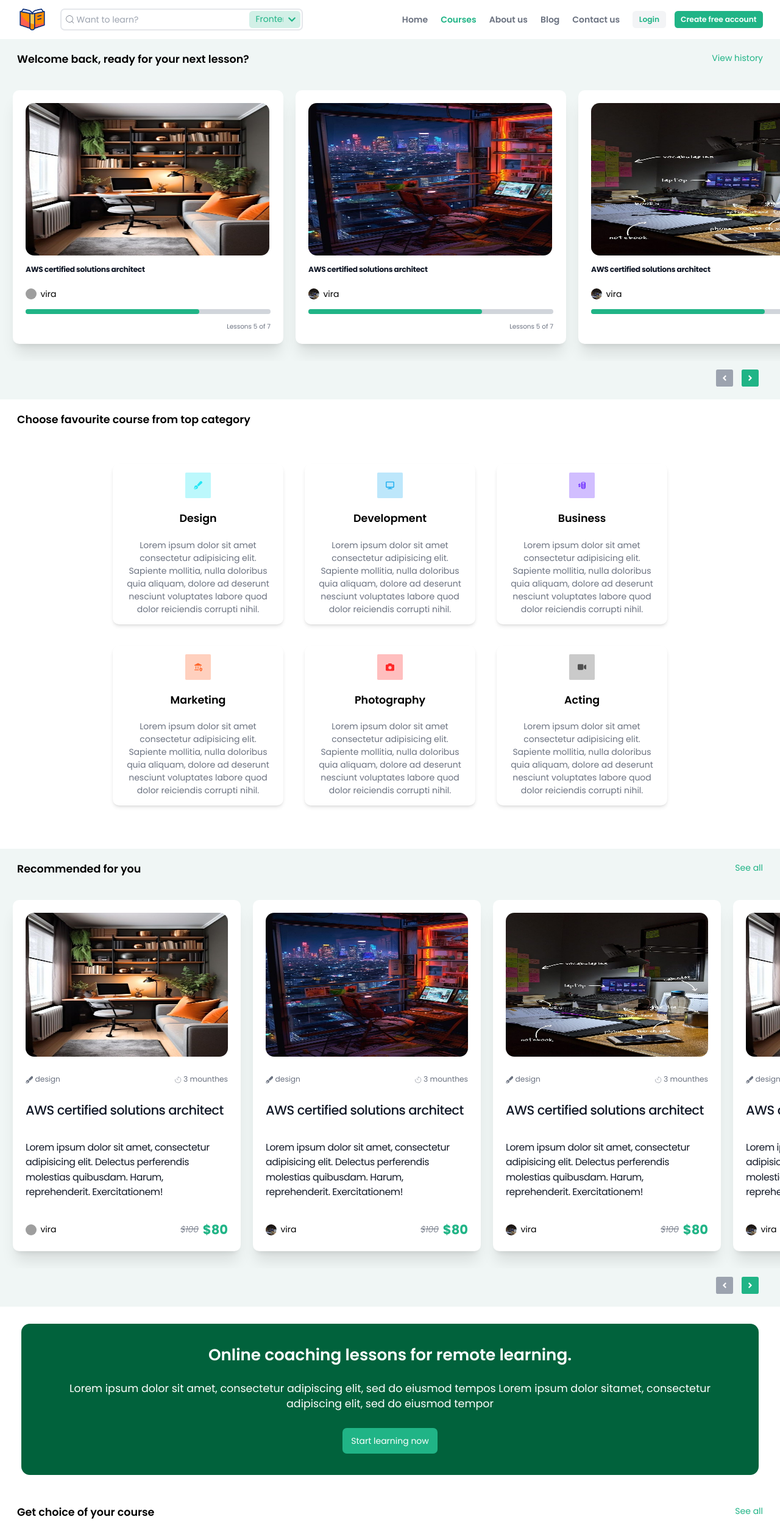
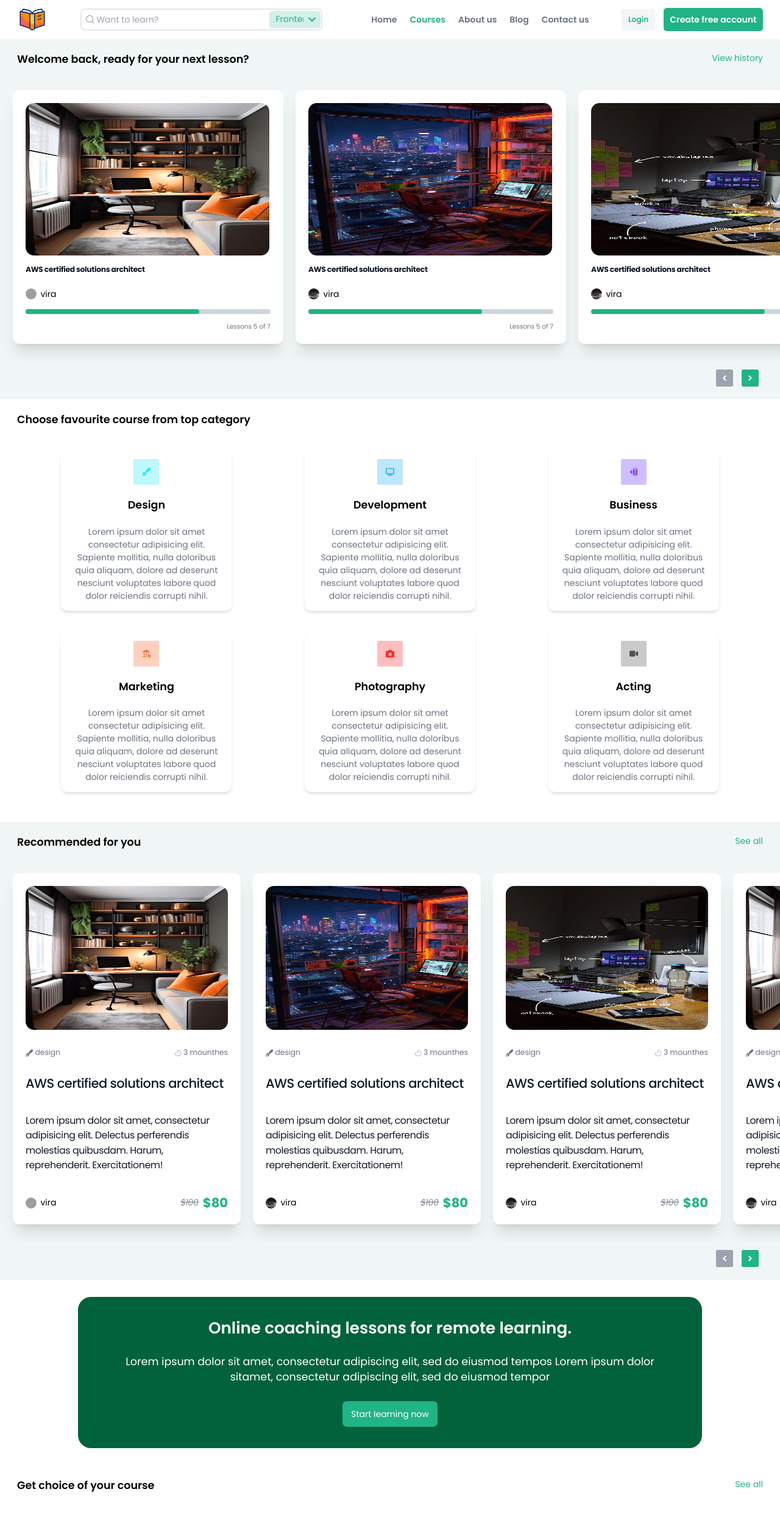
Before and after one commit to SiriusEG/Codixa_Front, a Next.js app: page /courses in a window 1280 px wide. Shown: the top 2506 px of the page at 61% size. Built offline with nearby package versions, Linux system fonts and the light colour scheme; grey boxes are pictures that could not be loaded.

Commit message:
some edit in courses page and header

```diff
--- a/src/app/(pages)/components/header/CollapseCS.jsx
+++ b/src/app/(pages)/components/header/CollapseCS.jsx
@@ -12,7 +12,7 @@
     <>
       <button
         onClick={() => setIsOpen(!isOpen)}
-        className="block rounded bg-gray-100 p-1.5 text-gray-600 hover:text-gray-600/75 lg:hidden"
+        className="block rounded bg-gray-100 p-3 text-gray-600 hover:text-gray-600/75 lg:hidden"
       >
         <FaX className={!isOpen && "hidden"} />
         <IoMenu className={isOpen && "hidden"} />
--- a/src/app/(pages)/components/header/Header.jsx
+++ b/src/app/(pages)/components/header/Header.jsx
@@ -15,7 +15,7 @@
           <Image src="/logo.gif" alt="logo" width={50} height={50} />
         </Link>
 
-        <div className="hidden lg:flex flex-1 justify-between items-center ">
+        <div className="hidden lg:flex flex-1 justify-around gap-4 items-center ">
           {/* search bar */}
           <Search />
 
@@ -26,14 +26,14 @@
         {/* login and signup */}
         <div className="flex items-center gap-1 sm:gap-4">
           <Link
-            className=" rounded-md text-sm bg-gray-100 px-1.5 md:px-3 py-1.5  font-semibold text-primary transition hover:text-hoverPrimary "
+            className=" rounded-md text-sm bg-gray-100 px-3  py-2.5  font-semibold text-primary transition hover:text-hoverPrimary "
             href="/registration"
           >
             Login
           </Link>
 
           <Link
-            className="block rounded-md text-sm bg-primary px-1.5 md:px-3 py-1.5  font-semibold text-white transition hover:bg-hoverPrimary"
+            className="block rounded-md text-base bg-primary px-3  py-2.5  font-semibold text-white transition hover:bg-hoverPrimary"
             href="/registration"
           >
             Create free account
--- a/src/app/(pages)/courses/components/2-second-sec/TopCategory.jsx
+++ b/src/app/(pages)/courses/components/2-second-sec/TopCategory.jsx
@@ -52,13 +52,10 @@
 function TopCategory() {
   return (
     <section className="bg-white flex flex-col gap-3 py-6 px-2 md:px-6 lg:px-8">
-      <h2 className="text-2xl lg:text-xl font-semibold self-start">
+      <h2 className="text-2xl lg:text-xl font-semibold self-center sm:self-start">
         Choose favourite course from top category
       </h2>
-      <div
-        style={{ padding: "50px 100px" }}
-        className="flex flex-wrap flex-row items-center justify-center py-6 px-10 gap-10"
-      >
+      <div className="flex flex-wrap flex-row items-center justify-center py-6  gap-x-[5%] xl:gap-x-[10%] px-4 ph:px-6 md:py-8 gap-y-10">
         {dummyCategories.map((category, i) => (
           <CategoryCard category={category} key={i} />
         ))}
--- a/src/app/(pages)/courses/components/4-fourth-sec/OnlineCoaching.jsx
+++ b/src/app/(pages)/courses/components/4-fourth-sec/OnlineCoaching.jsx
@@ -2,8 +2,8 @@
 
 function OnlineCoaching() {
   return (
-    <section className="py-8 px-2 ph:px-4 sm:px-6 md:px-8 lg:px-10  text-white text-center flex-items-center justify-center">
-      <div className="px-6 md:px-10 lg:px-16 flex items-center flex-col justify-center gap-8 py-10 rounded-2xl bg-primary-100">
+    <section className="py-8  text-white text-center flex items-center justify-center">
+      <div className="px-6 md:px-10 lg:px-12 w-[80%] flex items-center flex-col justify-center gap-8 py-10 rounded-3xl bg-primary-100">
         <h3 className="text-xl md:text-2xl lg:text-3xl font-semibold">
           Online coaching lessons for remote learning.
         </h3>
--- a/src/app/(pages)/courses/components/6-sixth-sec/MostViewing.jsx
+++ b/src/app/(pages)/courses/components/6-sixth-sec/MostViewing.jsx
@@ -81,7 +81,7 @@
 
 function MostViewing() {
   return (
-    <section className="bg-primary-background flex flex-col gap-3 py-6 pb-16 mb-20">
+    <section className="bg-primary-background flex flex-col gap-3 py-6 ">
       <div className="flex justify-between px-2 md:px-6 lg:px-8">
         <h2 className="text-2xl lg:text-xl font-semibold">
           Student are viewing
```
